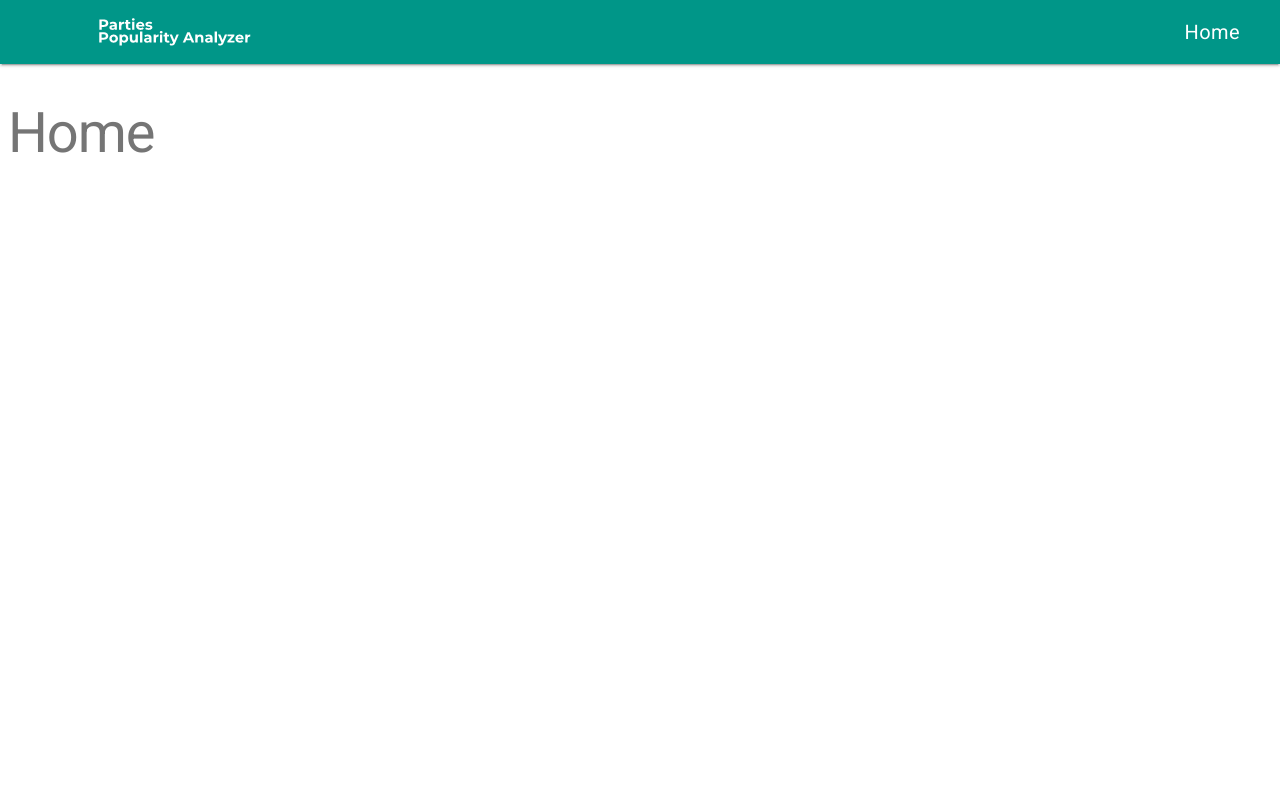
After one commit to MikeSagnelli/PartiesPopularityAnalyzer, a Flask app: page /home in a window 1280 px wide. The commit adds this page. Run offline with Flask 2, Linux system fonts and the light colour scheme; some libraries are stand-ins or nearby versions.

Commit message:
Session and logged in home page

```diff
--- a/routes.py
+++ b/routes.py
@@ -1,4 +1,4 @@
-from flask import Flask, render_template, request
+from flask import Flask, render_template, request, session, redirect, url_for
 from flask_pymongo import PyMongo
 from forms import SignupForm
 from models import User
@@ -31,10 +31,16 @@ def signup():
                 "email": user.email,
                 "pwd_hash": user.pwd_hash
             })
-            return 'Success!'
+
+            session['email'] = user.email
+            return redirect(url_for('home'))
 
     elif request.method == 'GET':
         return render_template('signup.html', form=form)
 
+@app.route("/home")
+def home():
+    return render_template("home.html")
+
 if __name__ == '__main__':
     app.run(debug=True)
--- a/static/css/main.css
+++ b/static/css/main.css
@@ -1,3 +1,7 @@
+.body{
+    font-family:'Roboto','Helvetica','Arial',sans-serif!important;
+}
+
 .center-block{
     display: block;
     margin-left: auto !important;
@@ -30,3 +34,87 @@
     margin-top: 3px !important;
     display: block !important;
 }
+
+div.panel {
+    background-color: #FAFAFA;
+    max-height: 0;
+    overflow: hidden;
+    -webkit-transition: max-height 0.5s ease-in-out;
+    -moz-transition: max-height 0.5s ease-in-out;
+    transition: max-height 0.5s ease-in-out;
+}
+
+span.element {
+    padding-left: 16px;
+    color: rgba(0,0,0,.87);
+}
+span.subelement {
+    padding-left: 24px;
+    font-size: small;
+    color: rgba(0,0,0,.87);
+}
+::-webkit-scrollbar {
+    width: 0px;
+    background: transparent; /* make scrollbar transparent */
+}
+div.mdl-js-ripple-effect {
+    position: relative;
+}
+
+a.mdl-js-ripple-effect {
+    position: relative;
+}
+
+.drawer-bg{
+    background: url(/static/img/drawer.png);
+    background-size: 100%;
+    width: 100%;
+    height: 130px;
+}
+
+.opacity-mask{
+    width: 100%;
+    height: 130px;
+    background-color: rgba(0,0,0,.21);
+}
+
+.user-circle{
+    border-radius: 50%;
+    width: 58px;
+    height: 58px;
+    margin-left: 16px;
+    line-height: 56px;
+    font-size: 2em;
+    font-weight: 300;
+}
+
+.spacer-div{
+    height: 8px;
+}
+
+.bg--primary{
+    background-color:#009688
+}
+
+.bg--accent{
+    background-color:#ff5252
+}
+
+.white{
+    color:#fff!important
+}
+
+.drawer-divider{
+    margin:0
+}
+
+.user-info{
+    height:56px;
+    padding-left:16px;
+    padding-right:16px;
+    line-height:28px
+}
+.no-decor{
+    text-decoration:none!important;
+    color:#fff
+}
--- a/templates/_layout.html
+++ b/templates/_layout.html
@@ -6,17 +6,68 @@
         <meta name="viewport" content="width=device-width, initial-scale=1.0, minimum-scale=1.0">
         <meta name="description" content="Heat map analyzer of parties popularity">
         <title>PPA: MX Elections 2018</title>
+        <link href="{{ url_for('static', filename='css/main.css') }}" rel="stylesheet">
         <link rel="stylesheet" href="http://fonts.googleapis.com/css?family=Roboto:300,400,500,700" type="text/css">
         <link rel="stylesheet" href="https://fonts.googleapis.com/icon?family=Material+Icons">
         <link rel="stylesheet" href="https://code.getmdl.io/1.3.0/material.teal-red.min.css" />
+        <script defer src="https://code.getmdl.io/1.3.0/material.min.js"></script>
     </head>
     <body>
-        <header>
-            <div class="">
-                <h1 class="title">Parties Popularity Analyzer</h1>
+        <div class="mdl-layout mdl-js-layout mdl-layout--fixed-header">
+            <header class="mdl-layout__header">
+                <div class="mdl-layout__header-row">
+                    <div class="mdl-layout-title">
+                        <img src="{{ url_for('static', filename='img/text-logo.png')}}">
+                    </div>
+                    <div class="mdl-layout-spacer"></div>
+                    <div id="section-title" class="mdl-layout-title">
+                        Home
+                    </div>
+                </div>
+            </header>
+            <div class="mdl-layout__drawer" style="overflow: scroll;">
+                <div class="drawer-bg" style="position: -webkit-sticky; position:sticky; top:0; z-index: 99999;">
+                    <div class="opacity-mask">
+                        <div class="spacer-div"></div>
+                        <div class="spacer-div"></div>
+                        <div class="user-circle text-center bg--accent white mdl-shadow--2dp">
+                            U
+                        </div>
+                        <div class="user-info light">
+                            <div class="white">
+                                Name LastName
+                            </div>
+                            <div class="white">
+                                email@example.com
+                            </div>
+                        </div>
+                    </div>
+                </div>
+                <hr class="drawer-divider">
+                <nav class="mdl-navigation">
+                    <a class="no-decor" href="">
+                        <div class="mdl-navigation__link mdl-js-button mdl-js-ripple-effect">
+                            <i class="material-icons">place</i>
+                            <span class="element">
+                                Locations
+                            </span>
+                        </div>
+                    </a>
+                    <a class="mdl-navigation__link mdl-js-button mdl-js-ripple-effect no-decor" href="~/Account/LogOut">
+                        <i class="material-icons">power_settings_new</i>
+                        <span class="element">
+                            Log out
+                        </span>
+                    </a>
+                </nav>
             </div>
-        </header>
-        {% block content %}
-        {% endblock %}
+            <main class="mdl-layout__content">
+                <div class="mdl-layout-spacer"></div>
+                <div class="page-content">
+                    {% block content %}
+                    {% endblock %}
+                </div>
+            </main>
+        </div>
     </body>
 </html>
--- /dev/null
+++ b/templates/home.html
@@ -0,0 +1,9 @@
+{% extends "_layout.html" %}
+
+{% block content %}
+    <div class="mdl-grid">
+        <h1 class="light">
+            Home
+        </h1>
+    </div>
+{% endblock %}
--- a/templates/index.html
+++ b/templates/index.html
@@ -1,4 +1,5 @@
 {% extends "_login.html" %}
 
 {% block content %}
+
 {% endblock %}
```
Also changed, not shown: templates/_login.html (+14 -1 lines), static/img/drawer.png (added).
